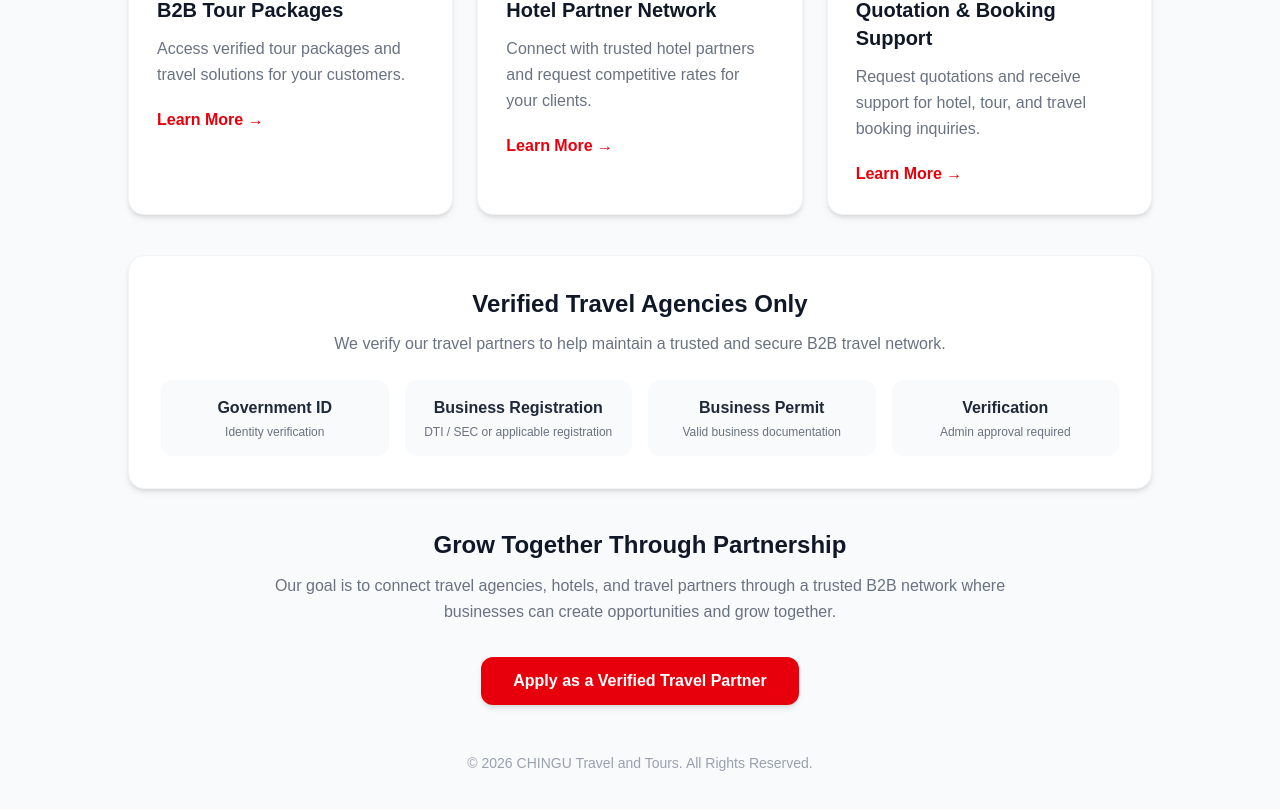
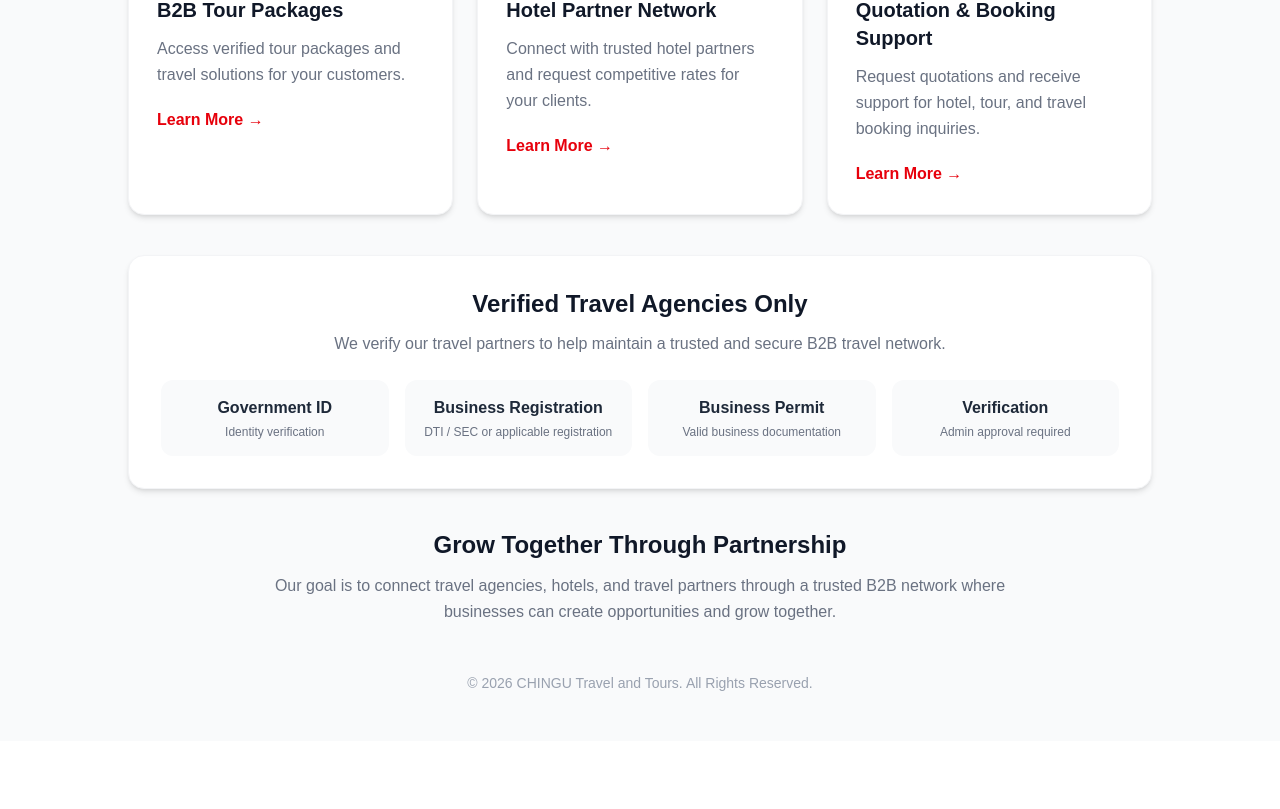
Before and after one commit to chingutravelandtours/chingu-website, a Next.js app: page /agent in a window 1280 px wide. Shown: the part 626-1435 px from the top of the page. After the commit the page ends 1367 px from the top, so only its background shows below. Built offline with nearby package versions, Linux system fonts and the light colour scheme.

Commit message:
Update page.tsx

```diff
--- a/app/agent/page.tsx
+++ b/app/agent/page.tsx
@@ -547,31 +547,6 @@ export default function AgentPage() {
         </div>
 
 
-        {/* APPLY BUTTON */}
-
-        <div className="mt-8 text-center">
-
-          <a
-            href="/agent/register"
-            className="
-              inline-block
-              bg-red-600
-              text-white
-              px-8
-              py-3
-              rounded-xl
-              font-semibold
-              hover:bg-red-700
-              transition
-              shadow-md
-            "
-          >
-            Apply as a Verified Travel Partner
-          </a>
-
-        </div>
-
-
         {/* FOOTER */}
 
         <p className="
```
